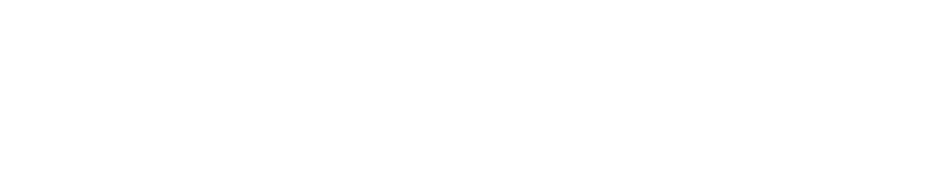
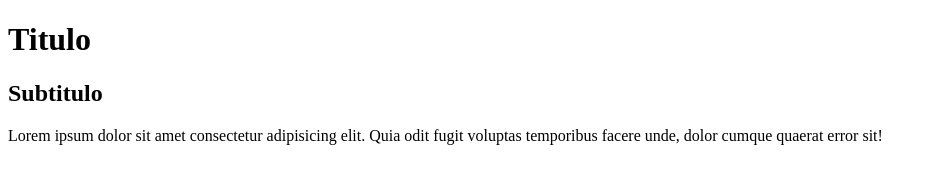
Before and after one commit to rociolunge/PreEntrega2-Lunge, a plain HTML site: page index.html in a window 1280 px wide. Shown: the whole page, without its empty margins (0-936 px from the left). Drawn offline with Linux system fonts and the light colour scheme.

Commit message:
Agregado subtitulo

```diff
--- a/index.html
+++ b/index.html
@@ -7,6 +7,8 @@
     <title>Document</title>
 </head>
 <body>
-
+    <h1>Titulo</h1>
+    <h2>Subtitulo</h2>
+    <p>Lorem ipsum dolor sit amet consectetur adipisicing elit. Quia odit fugit voluptas temporibus facere unde, dolor cumque quaerat error sit!</p>
 </body>
 </html>
```
